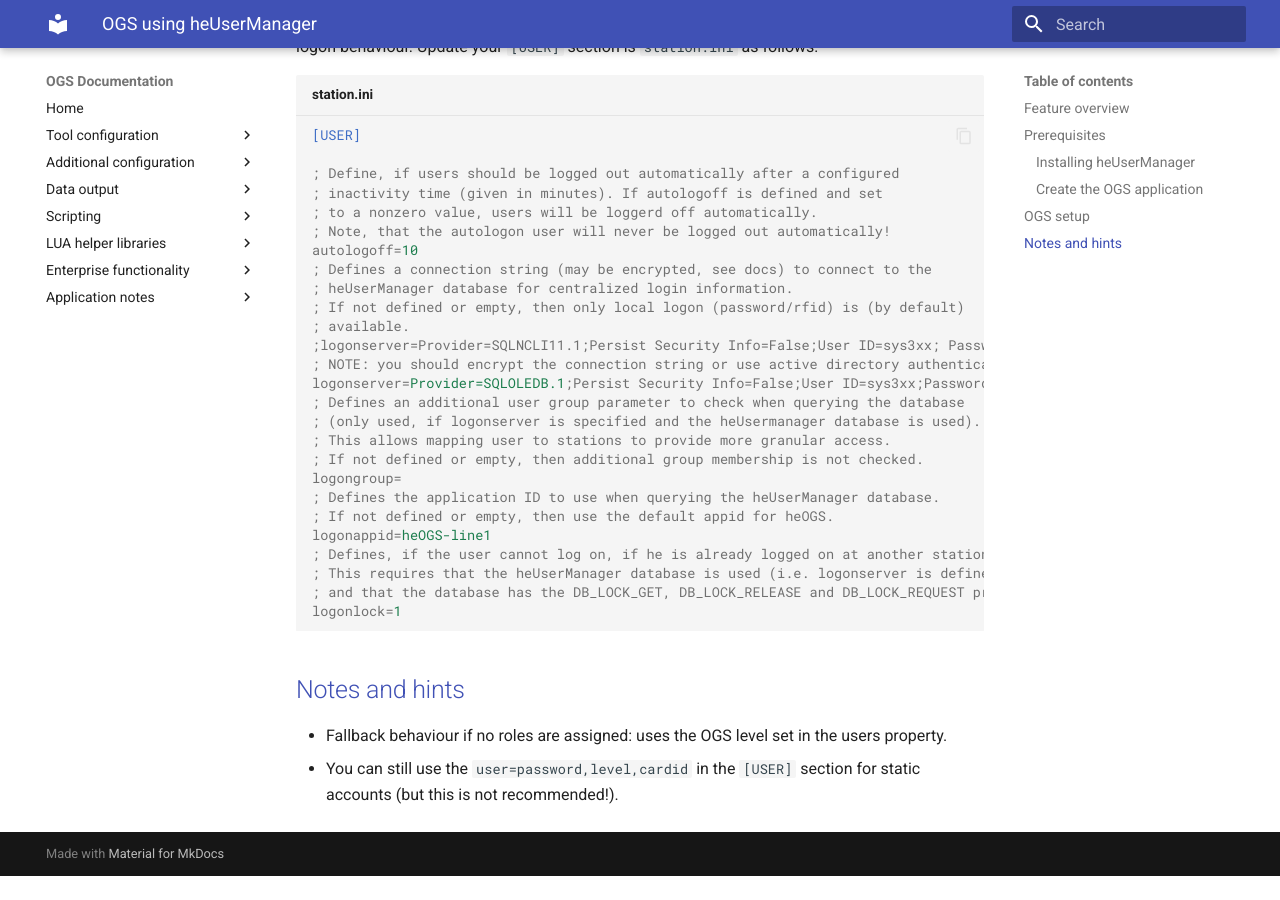
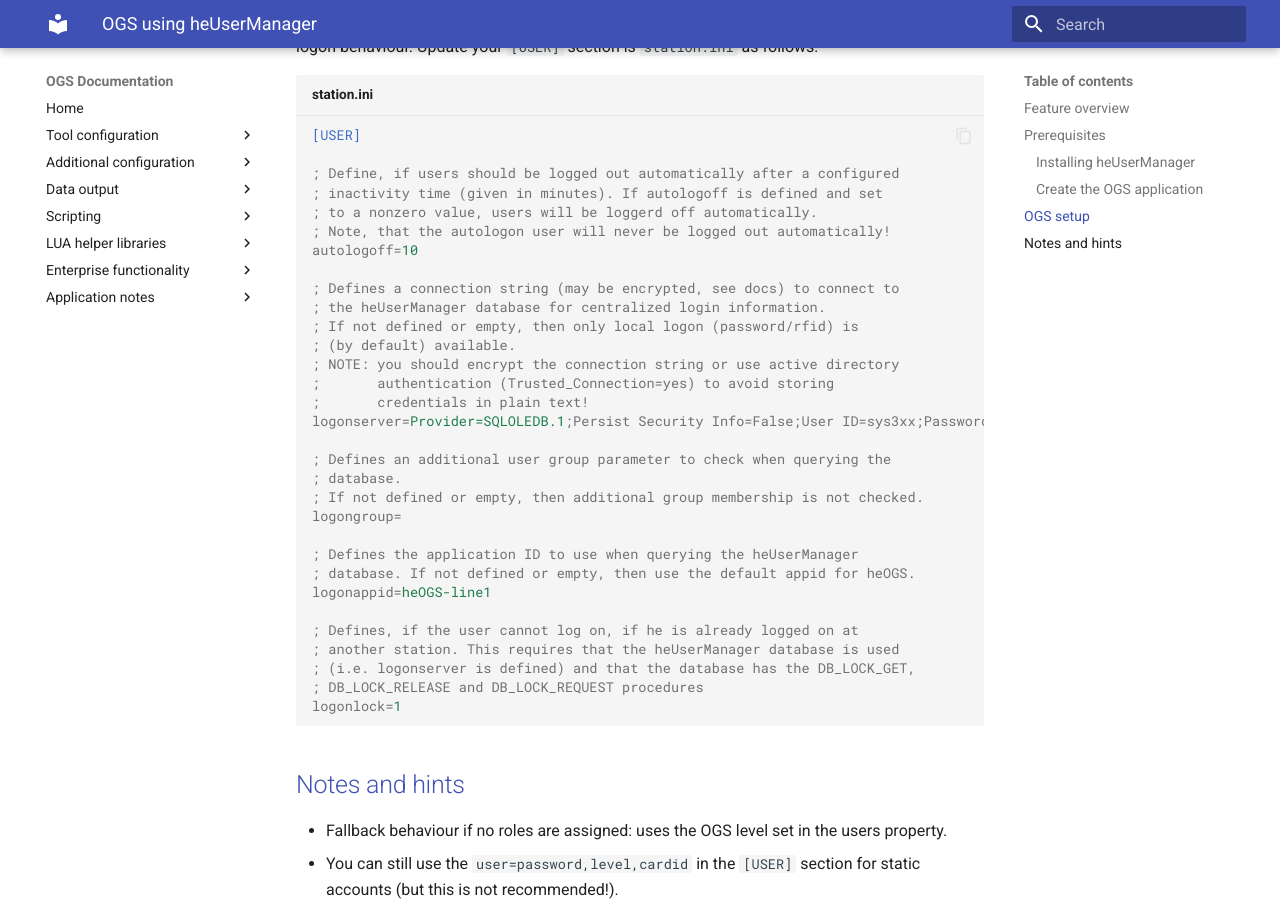
Before and after one commit to haller-erne/ogs, an MkDocs documentation site: the page built from docs/appnotes/userdb-heusermanager.md, in a window 1280 px wide and 900 px high, scrolled down 3045 px. Built offline with MkDocs 1.6.1 and Material for MkDocs 9.7.7, drawn with Linux system fonts in a browser that asks for light colours; before the commit the page ends 3921 px from its top, so only the background shows below that.

Commit message:
Fix ini.

````diff
--- a/docs/appnotes/userdb-heusermanager.md
+++ b/docs/appnotes/userdb-heusermanager.md
@@ -82,24 +82,29 @@
 ; to a nonzero value, users will be loggerd off automatically.
 ; Note, that the autologon user will never be logged out automatically!
 autologoff=10
-; Defines a connection string (may be encrypted, see docs) to connect to the
-; heUserManager database for centralized login information.
-; If not defined or empty, then only local logon (password/rfid) is (by default)
-; available.
-;logonserver=Provider=SQLNCLI11.1;Persist Security Info=False;User ID=sys3xx; Password=sys3xx; Initial Catalog=heUserManager;Data Source=QUALITYR;
-; NOTE: you should encrypt the connection string or use active directory authentication (Trusted_Connection=yes) to avoid storing credentials in plain text!
+
+; Defines a connection string (may be encrypted, see docs) to connect to
+; the heUserManager database for centralized login information.
+; If not defined or empty, then only local logon (password/rfid) is
+; (by default) available.
+; NOTE: you should encrypt the connection string or use active directory
+;       authentication (Trusted_Connection=yes) to avoid storing
+;       credentials in plain text!
 logonserver=Provider=SQLOLEDB.1;Persist Security Info=False;User ID=sys3xx;Password=sys3xx;Initial Catalog=heUserManager01;Data Source=QUALITYR
-; Defines an additional user group parameter to check when querying the database
-; (only used, if logonserver is specified and the heUsermanager database is used).
-; This allows mapping user to stations to provide more granular access.
+
+; Defines an additional user group parameter to check when querying the
+; database.
 ; If not defined or empty, then additional group membership is not checked.
 logongroup=
-; Defines the application ID to use when querying the heUserManager database.
-; If not defined or empty, then use the default appid for heOGS.
+
+; Defines the application ID to use when querying the heUserManager
+; database. If not defined or empty, then use the default appid for heOGS.
 logonappid=heOGS-line1
-; Defines, if the user cannot log on, if he is already logged on at another station.
-; This requires that the heUserManager database is used (i.e. logonserver is defined)
-; and that the database has the DB_LOCK_GET, DB_LOCK_RELEASE and DB_LOCK_REQUEST procedures
+
+; Defines, if the user cannot log on, if he is already logged on at
+; another station. This requires that the heUserManager database is used
+; (i.e. logonserver is defined) and that the database has the DB_LOCK_GET,
+; DB_LOCK_RELEASE and DB_LOCK_REQUEST procedures
 logonlock=1
 
 ```
````
